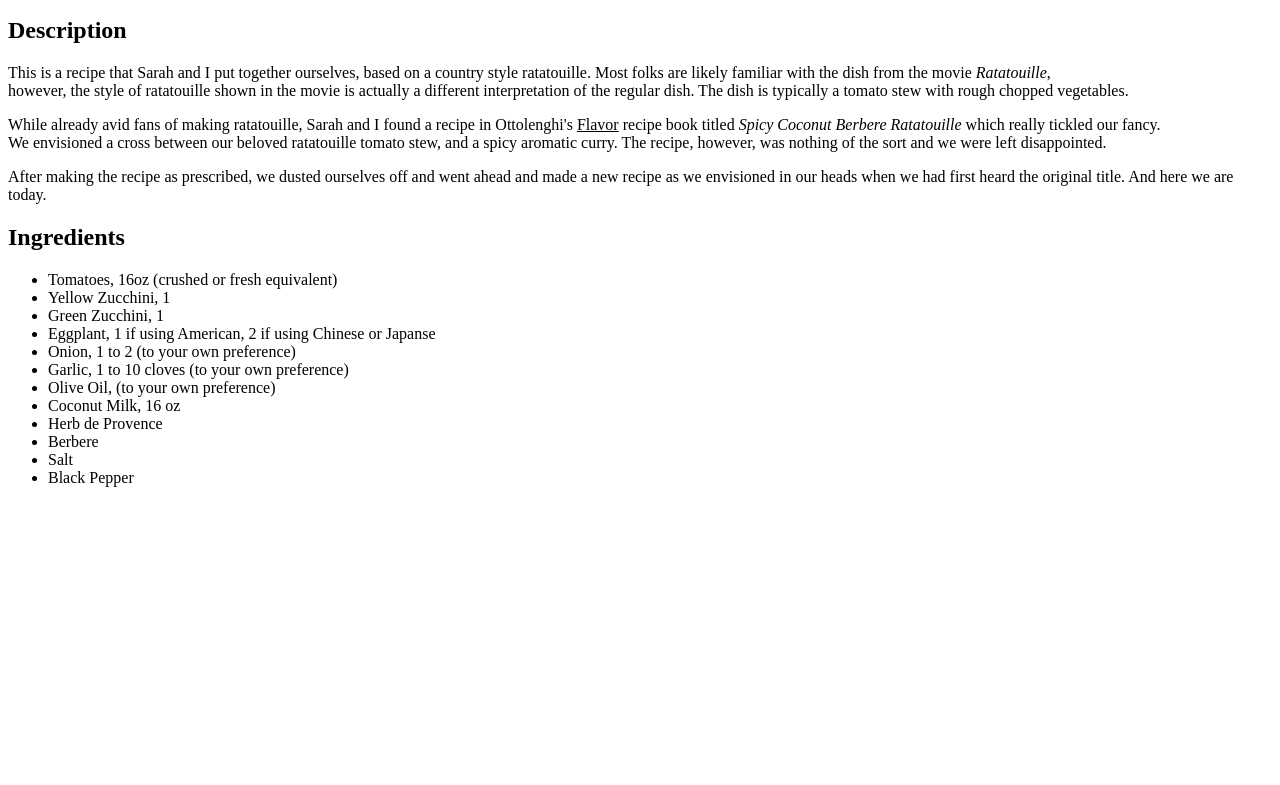
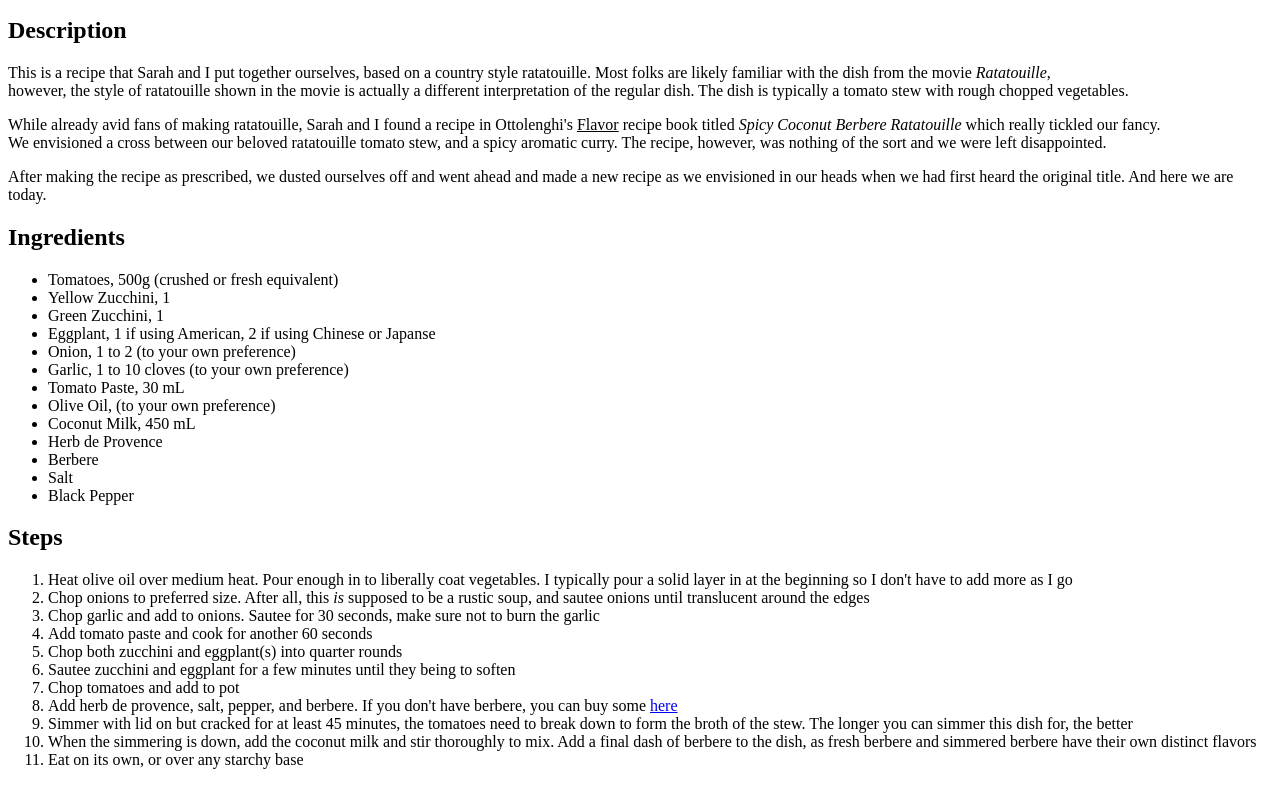
Before and after one commit to jsfriedman/odin-recipe, a plain HTML site: page recipes/curry-ratatouille.html in a window 1280 px wide. Shown: the part 575-1360 px from the top of the page. Before the commit the page ends 1078 px from the top, so only its background shows below. Drawn offline with Linux system fonts and the light colour scheme.

Commit message:
added cooking steps

```diff
--- a/recipes/curry-ratatouille.html
+++ b/recipes/curry-ratatouille.html
@@ -23,18 +23,36 @@
         <div id="ingredients">
             <h2>Ingredients</h2>
             <ul id="ingredients-list">
-                <li>Tomatoes, 16oz (crushed or fresh equivalent)</li>
+                <li>Tomatoes, 500g (crushed or fresh equivalent)</li>
                 <li>Yellow Zucchini, 1</li>
                 <li>Green Zucchini, 1</li>
                 <li>Eggplant, 1 if using American, 2 if using Chinese or Japanse</li>
                 <li>Onion, 1 to 2 (to your own preference)</li>
                 <li>Garlic,  1 to 10 cloves (to your own preference)</li>
+                <li>Tomato Paste, 30 mL </li>
                 <li>Olive Oil, (to your own preference)</li>
-                <li>Coconut Milk, 16 oz</li>
+                <li>Coconut Milk, 450 mL</li>
                 <li>Herb de Provence</li>
                 <li>Berbere</li>
                 <li>Salt</li>
                 <li>Black Pepper</li>
             </ul>
+        </div>
+        <div id="recipe-steps">
+            <h2>Steps</h2>
+            <ol>
+                <li>Heat olive oil over medium heat. Pour enough in to liberally coat vegetables. I typically pour a solid layer in at the beginning so I don't have to add more as I go</li>
+                <li>Chop onions to preferred size. After all, this <em>is</em> supposed to be a rustic soup, and sautee onions until translucent around the edges</li>
+                <li>Chop garlic and add to onions. Sautee for 30 seconds, make sure not to burn the garlic</li>
+                <li>Add tomato paste and cook for another 60 seconds</li>
+                <li>Chop both zucchini and eggplant(s) into quarter rounds</li>
+                <li>Sautee zucchini and eggplant for a few minutes until they being to soften</li>
+                <li>Chop tomatoes and add to pot</li>
+                <li>Add herb de provence, salt, pepper, and berbere. If you don't have berbere, you can buy some <a href="https://www.brundo.com/products/berbere-hot-chili-pepper-blend" target="_blank">here</a></li>
+                <li>Simmer with lid on but cracked for at least 45 minutes, the tomatoes need to break down to form the broth of the stew. The longer you can simmer this dish for, the better</li>
+                <li>When the simmering is down, add the coconut milk and stir thoroughly to mix. Add a final dash of berbere to the dish, as fresh berbere and simmered berbere have their own distinct flavors</li>
+                <li>Eat on its own, or over any starchy base</li>
+            </ol>
+        </div>
     </body>
 </html>
```
